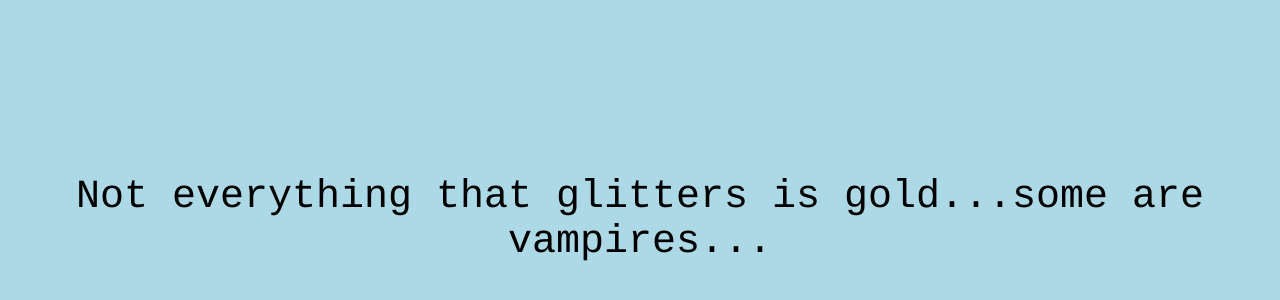
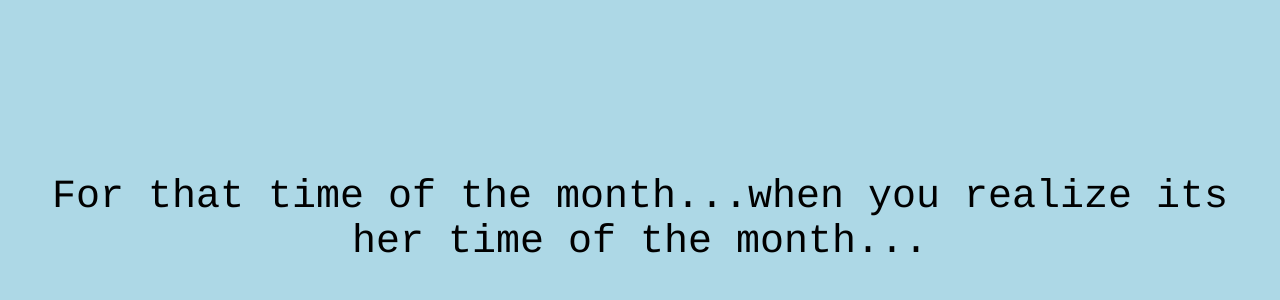
Before and after one commit to benjamingregory/new-personal, a plain HTML site: page index.html in a window 1280 px wide. Shown: the part 146-446 px from the top of the page. Drawn offline with Linux system fonts and the light colour scheme.

Commit message:
Update index.html

```diff
--- a/index.html
+++ b/index.html
@@ -5,7 +5,7 @@
     </head>
 	<body>
 		<div>
-			<p>Not everything that glitters is gold...some are vampires...</p>
+			<p>For that time of the month...when you realize its her time of the month...</p>
 		</div>
 	</body>
 </html>
```
